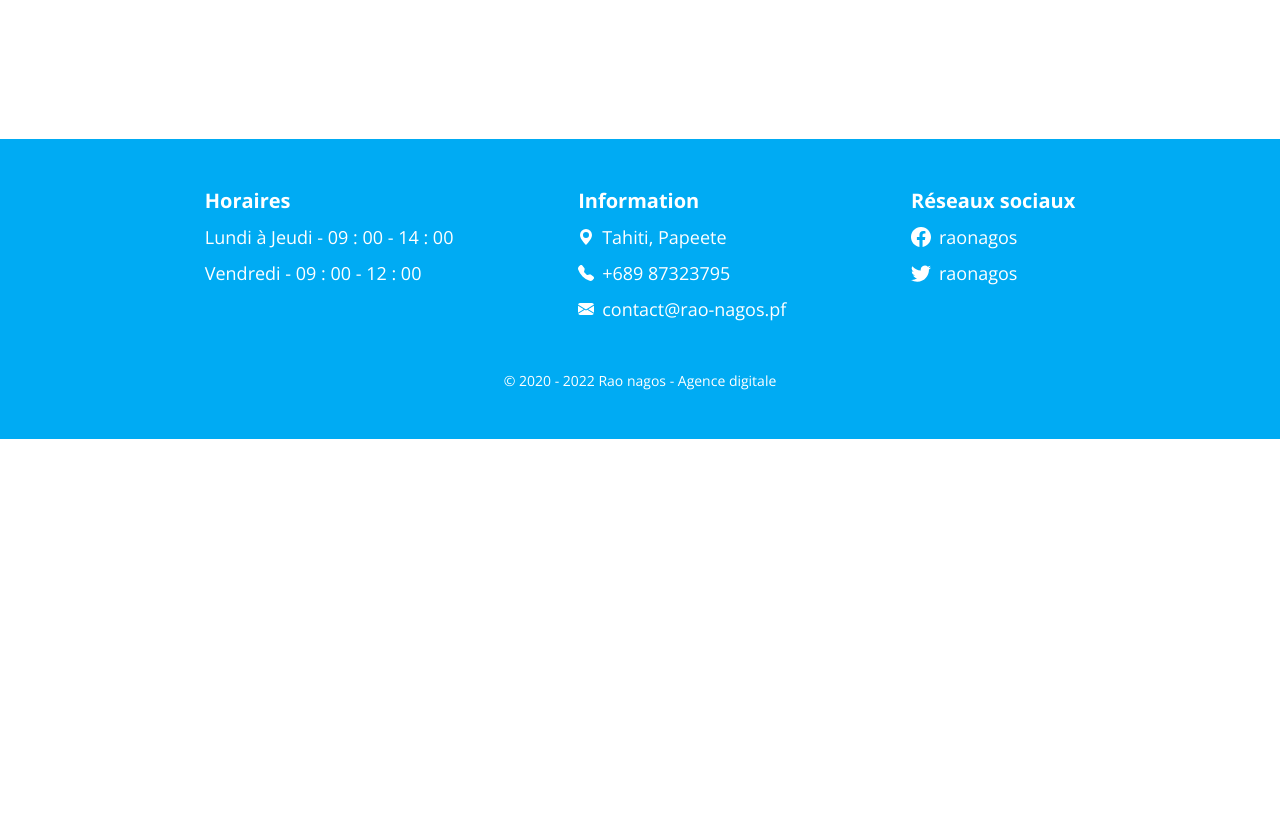
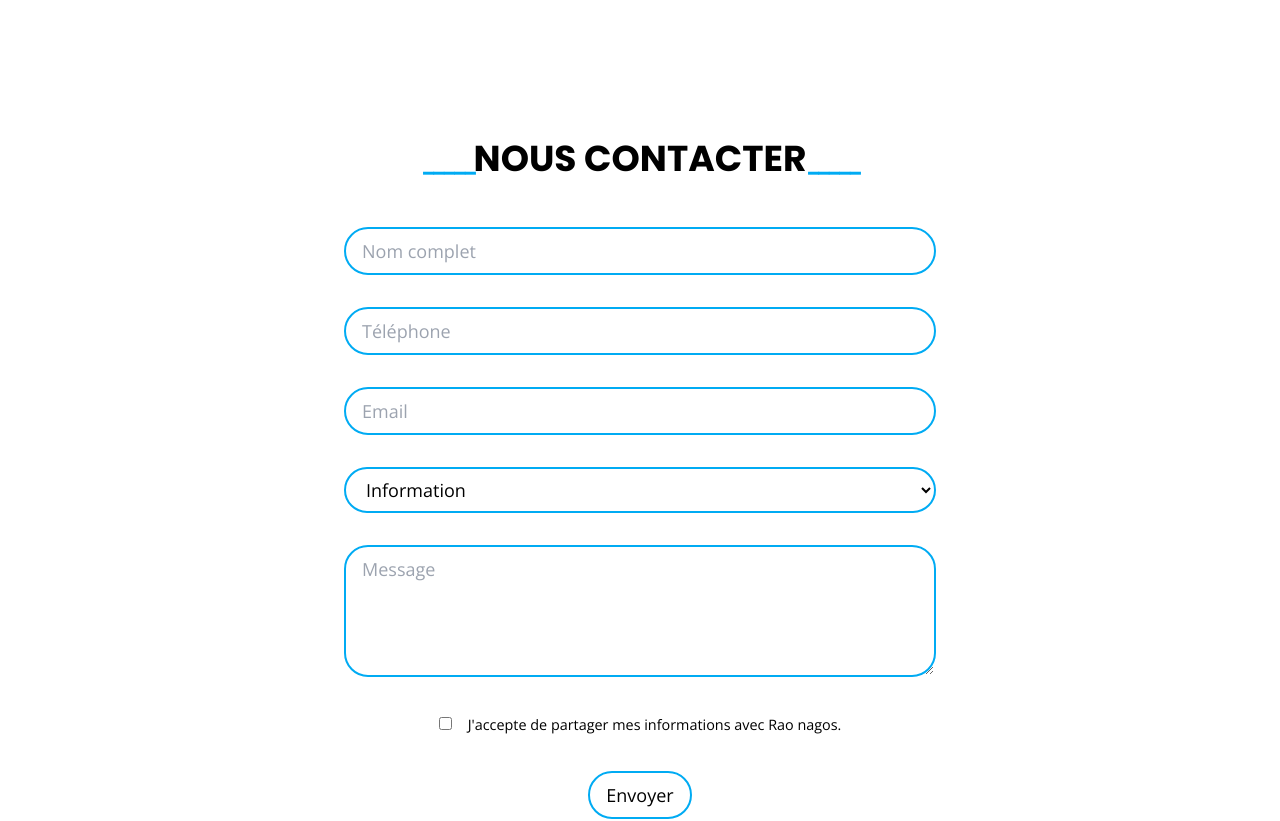
Before and after one commit to tetuaoro/raonagos, a Next.js app: page / in a window 1280 px wide. Shown: the part 4460-5281 px from the top of the page. Before the commit the page ends 4899 px from the top, so only its background shows below. Built offline with nearby package versions, Linux system fonts and the light colour scheme.

Commit message:
feat: added contact form page
* send message via email through the server

```diff
--- a/package.json
+++ b/package.json
@@ -11,12 +11,14 @@
   },
   "dependencies": {
     "next": "12.2.3",
+    "nodemailer": "^6.7.8",
     "react": "18.2.0",
     "react-dom": "18.2.0",
     "sharp": "^0.30.7"
   },
   "devDependencies": {
     "@types/node": "18.6.1",
+    "@types/nodemailer": "^6.4.6",
     "@types/react": "18.0.15",
     "@types/react-dom": "18.0.6",
     "autoprefixer": "^10.4.8",
--- a/pages/api/hello.ts
+++ /dev/null
@@ -1,13 +0,0 @@
-// Next.js API route support: https://nextjs.org/docs/api-routes/introduction
-import type { NextApiRequest, NextApiResponse } from 'next'
-
-type Data = {
-  name: string
-}
-
-export default function handler(
-  req: NextApiRequest,
-  res: NextApiResponse<Data>
-) {
-  res.status(200).json({ name: 'John Doe' })
-}
--- /dev/null
+++ b/pages/api/send_message.ts
@@ -0,0 +1,67 @@
+// Next.js API route support: https://nextjs.org/docs/api-routes/introduction
+import { createTransport } from "nodemailer"
+import type { NextApiRequest, NextApiResponse } from "next"
+import type { Options, SentMessageInfo, MailOptions } from "nodemailer/lib/smtp-transport"
+
+type ResponseData = {
+  message: string
+}
+
+type Data = {
+  fullname: string
+  phone: string
+  email: string
+  subject: string
+  message: string
+}
+const from = "noreply@rao-nagos.pf"
+const mailConfig: Options = {
+  host: "box.rao-nagos.pf",
+  port: 465,
+  secure: true,
+  auth: {
+    user: from,
+    pass: process.env["NOREPLY_PASSWORD"] || "",
+  },
+}
+const transporter = createTransport(mailConfig)
+const message = "Votre message a bien été reçu et sera traité dans les plus bref délais."
+
+export default function handler(req: NextApiRequest, res: NextApiResponse<ResponseData>) {
+  const data = JSON.parse(req.body) as Data
+
+  const callBackTransporter = (error: Error | null, info: SentMessageInfo) => {
+    if (error) {
+      console.error("transporter logger error", error)
+      res.status(500).send({ message: "Something happened when sending message !\r\n" })
+    } else {
+      console.info("transporter logger info", info)
+      res.status(200).send({ message: `mail sent to ${data.email}\r\n` })
+    }
+  }
+
+  let data_formated = "\n"
+  Object.entries(data).forEach(([key, value]) => {
+    data_formated += `${key.toUpperCase()} : ${value},\n`
+  })
+
+  let mailOptions: MailOptions = {
+    from: `Do not Reply <${from}>`,
+    to: `"${data.fullname}" <${data.email}>`,
+    subject: "Demande reçu",
+    text: message + data_formated,
+    html: `<p>${message + data_formated}</p>`,
+  }
+
+  if (process.env["NOREPLY_EMAIL"]) {
+    mailOptions["bcc"] = `"Rao Nagos" <${process.env["NOREPLY_EMAIL"]}>`
+  }
+
+  transporter.sendMail(mailOptions, callBackTransporter)
+}
+
+export const config = {
+  api: {
+    externalResolver: true,
+  },
+}
--- a/pages/index.tsx
+++ b/pages/index.tsx
@@ -50,7 +50,7 @@ const Page: NextPage = () => {
       <Whatwedo />
       <Prices />
       <Details />
-      {/* <ContactForm /> */}
+      <ContactForm />
     </>
   )
 }
--- a/src/components/contactForm.tsx
+++ b/src/components/contactForm.tsx
@@ -1,16 +1,50 @@
+import { useState } from "react"
 import { sitename } from "@libs/app"
 
+import type { FormEventHandler } from "react"
+
 export default function Component() {
+  const [error, setError] = useState("")
+  const onSubmit: FormEventHandler<HTMLFormElement> = async (e) => {
+    try {
+      e.preventDefault()
+      const formData = new FormData(e.currentTarget)
+      let data: { [key: string]: string } = {}
+      formData.forEach((value, key) => {
+        data[key] = value.toString()
+      })
+
+      const response = await fetch("/api/send_message", {
+        method: "POST",
+        body: JSON.stringify(data),
+      })
+
+      if (response.status >= 400) {
+        const { message } = await response.json()
+        setError(message)
+      }
+    } catch (error) {
+      console.error(error)
+    }
+  }
+
   return (
-    <section id="details">
+    <section id="contact">
       <div className="text-center">
         <h2>Nous contacter</h2>
       </div>
       <div className="flex flex-col items-center">
-        <form className="form">
+        <form onSubmit={onSubmit} className="form">
           <input type="text" placeholder="Nom complet" name="fullname" required />
-          <input type="tel" pattern="^(40|87|89)([0-9]{6})$" placeholder="Téléphone" name="telephone" />
+          <input type="tel" pattern="^(40|87|89)([0-9]{6})$" placeholder="Téléphone" name="phone" />
           <input type="email" placeholder="Email" name="email" required />
+          <select placeholder="S'agit-il ?" defaultValue="information" name="subject" required>
+            <option value="raoweb">Rao web</option>
+            <option value="raobot">Rao bot</option>
+            <option value="raomail">Rao mail</option>
+            <option value="information">Information</option>
+            <option value="others">Autres</option>
+          </select>
           <textarea rows={4} name="message" placeholder="Message"></textarea>
 
           <div>
@@ -20,6 +54,8 @@ export default function Component() {
             </label>
           </div>
           <button type="submit">Envoyer</button>
+
+          <div>{error.length > 0 && <span className="text-red-700">{error}</span>}</div>
         </form>
       </div>
     </section>
--- a/styles/globals.css
+++ b/styles/globals.css
@@ -247,10 +247,15 @@
   }
 
   .form input,
+  .form select,
   .form textarea {
     @apply py-2 px-4 w-full md:w-1/2;
     @apply transition-all duration-200 ease-in-out;
     @apply border-2 hover:scale-105 focus:scale-105 focus-visible:border-yellow-400 outline-none focus:border-yellow-400 focus-within:border-yellow-400 border-primary-100 rounded-r-3xl rounded-l-3xl;
+  }
+
+  .form select {
+    @apply bg-white;
   }
 
   .form button {
```
Also changed, not shown: 2 other files (tests, documents, lock files or other folders).
